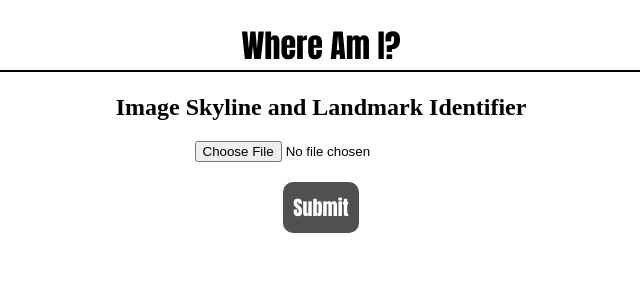
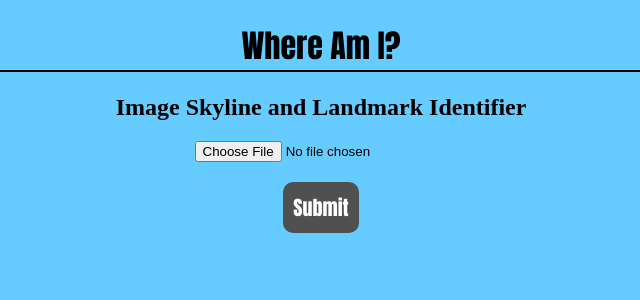
Before and after one commit to noahsmitty/cs121cities, a Flask app: page /predict in a window 1280 px wide. Shown: the top 300 px of the page, without its empty margins (319-959 px from the left). Run offline with Flask 2, Linux system fonts and the light colour scheme.

Commit message:
blue background no removed 'your city is:' from prediction

```diff
--- a/main.py
+++ b/main.py
@@ -36,7 +36,7 @@
     else:
         pred = "New Delhi"
 
-    return f"Your city is: {pred}"
+    return pred
 
 @app.route('/', methods=['POST', 'GET'])
 def welcome():
--- a/static/upload.css
+++ b/static/upload.css
@@ -1,4 +1,7 @@
 /* Add a black background color to the top navigation */
+body {
+  background-color: #00ABFF99;
+}
 
 h1 {
     font-family: Impact, sans-serif;
--- a/static/welcome.css
+++ b/static/welcome.css
@@ -1,10 +1,15 @@
 /* CSS styles */
+
+body {
+  background-color: #00ABFF99;
+}
 
 h1 {
     font-family: Impact, sans-serif;
     color: 1565C0;
     border-bottom: 2px solid black;
 }
+
 
 h2 {
   font-family: Impact, sans-serif;
--- a/templates/upload.html
+++ b/templates/upload.html
@@ -1,4 +1,5 @@
 <!doctype html>
+<body>
 <center>
   <head>
     <link rel="stylesheet" type="text/css" href="../static/upload.css" media="screen"/>
@@ -36,3 +37,4 @@
 
     </form>
 </center>
+</body>
```
